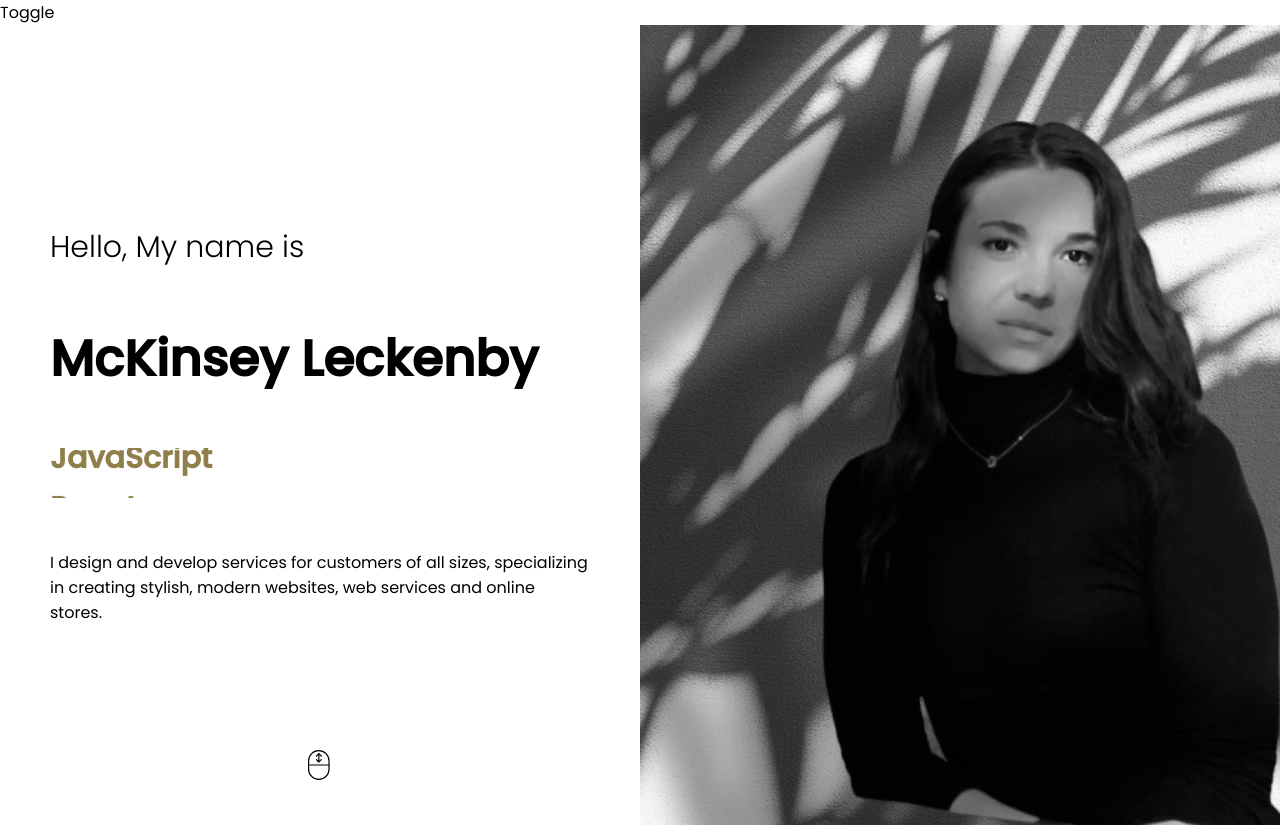
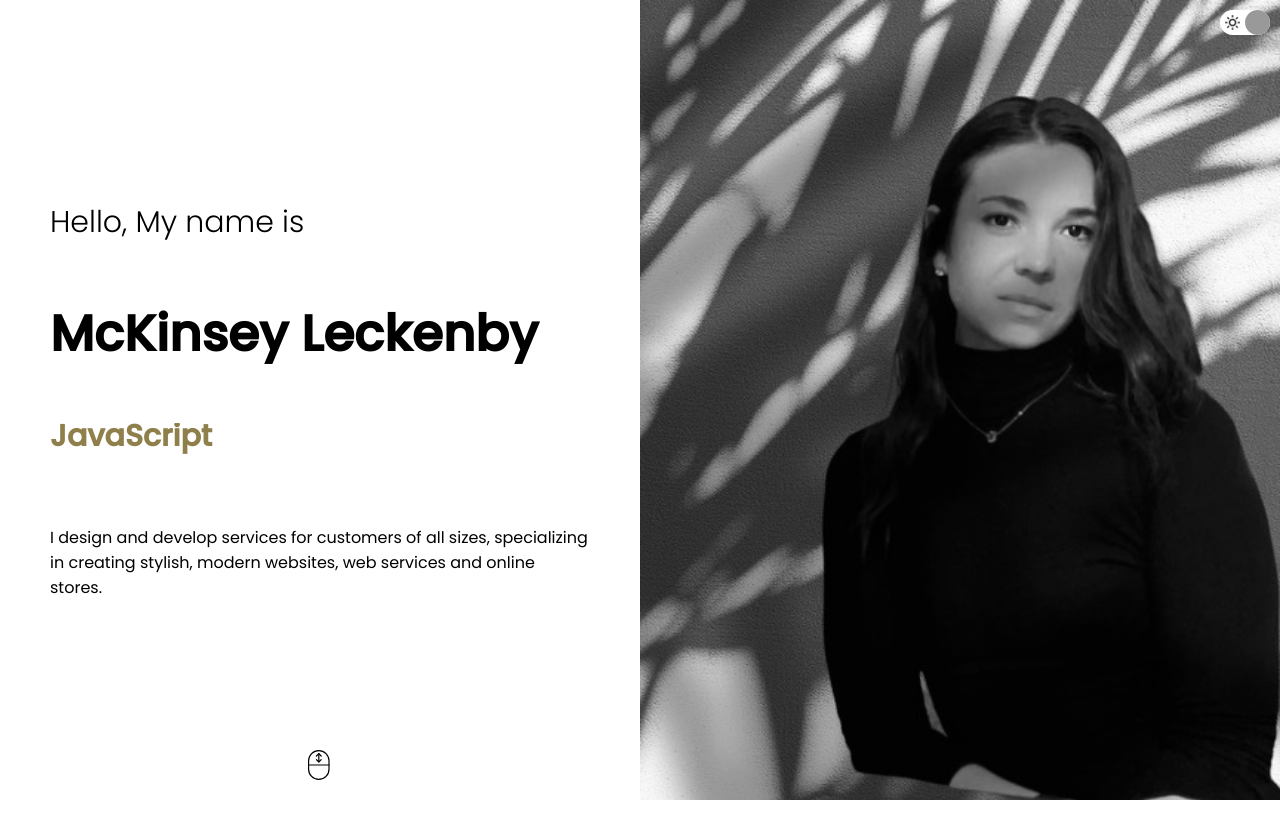
Before and after one commit to mckinsey-leckenby/portfolio, a React (Create React App) app: page / in a window 1280 px wide. Shown: the top 827 px of the page. Built offline with nearby package versions, Linux system fonts and the light colour scheme.

Commit message:
dark mode started

```diff
--- a/src/App.jsx
+++ b/src/App.jsx
@@ -1,9 +1,12 @@
+import React, {useState} from "react"
 import Intro from "./components/intro/Intro";
 import About from "./components/about/About"
 import Contact from "./components/contact/Contact";
 import Toggle from "./components/toggle/Toggle"
+
 const App = () => {
-  return <div>
+  const [dark, setDark] = useState(false)
+return <div>
   <Toggle/>
   <Intro/>
   <About/>
--- a/src/components/toggle/Toggle.jsx
+++ b/src/components/toggle/Toggle.jsx
@@ -5,7 +5,11 @@ import Moon from "../../img/moon.png"
 
 export const Toggle = () => {
   return (
-    <div>Toggle</div>
+    <div className="t">
+    <img src={Sun} alt="sun" className="t-icon"/>
+    <img src={Moon} alt="moon" className="t-icon"/>
+    <div className='t-button'></div>
+    </div>
   )
 }
 
--- a/src/components/toggle/toggle.css
+++ b/src/components/toggle/toggle.css
@@ -0,0 +1,29 @@
+.t{
+    width: 50px;
+    height: 25px;
+    border-radius: 20px;
+    border: 1pz solid #999;
+    background-color: white;
+    position: fixed;
+    top: 10px;
+    right: 10px;
+    z-index: #999;
+    display: flex;
+    align-items: center;
+    justify-content: space-around;
+
+}
+
+.t-icon{
+    width: 15px;
+    height: 15px;
+}
+.t-button{
+    width: 25px;
+    height: 25px;
+    border-radius: 50%;
+    background-color: #999;
+    position: absolute;
+    cursor: pointer;
+    right: 0;
+}
```
Also changed, not shown: src/context.js (added, +13 -0 lines), src/img/sun.png.
